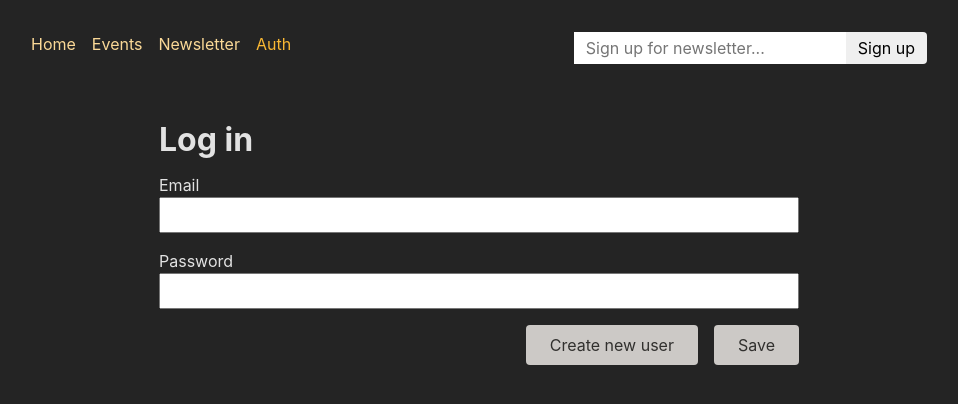
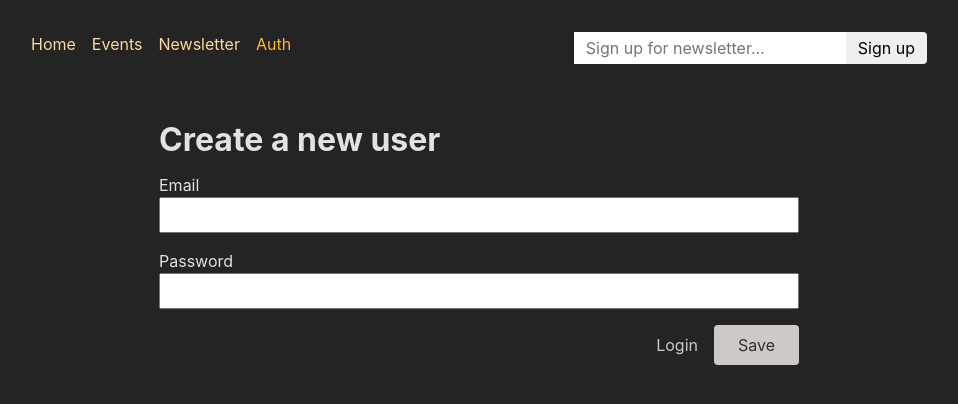
Before and after one commit to JulioVianaDev/athentication-react, a React (Create React App) app in the folder frontend/: page /auth in a window 1280 px wide. Shown: the top 404 px of the page, without its empty margins (161-1119 px from the left). Built offline with nearby package versions, Linux system fonts and the light colour scheme.

Commit message:
utilizando o useSerach para passar parametros

```diff
--- a/frontend/src/components/AuthForm.js
+++ b/frontend/src/components/AuthForm.js
@@ -1,15 +1,10 @@
-import { useState } from 'react';
-import { Form } from 'react-router-dom';
+import { Form ,Link,useSearchParams} from 'react-router-dom';
 
 import classes from './AuthForm.module.css';
 
 function AuthForm() {
-  const [isLogin, setIsLogin] = useState(true);
-
-  function switchAuthHandler() {
-    setIsLogin((isCurrentlyLogin) => !isCurrentlyLogin);
-  }
-
+  const [searchParams] = useSearchParams();
+  const isLogin = searchParams.get('mode') === 'login';
   return (
     <>
       <Form method="post" className={classes.form}>
@@ -23,9 +18,9 @@
           <input id="password" type="password" name="password" required />
         </p>
         <div className={classes.actions}>
-          <button onClick={switchAuthHandler} type="button">
+          <Link to={`?mode=${isLogin ? 'signup': 'login'}`}>
             {isLogin ? 'Create new user' : 'Login'}
-          </button>
+          </Link>
           <button>Save</button>
         </div>
       </Form>
```
